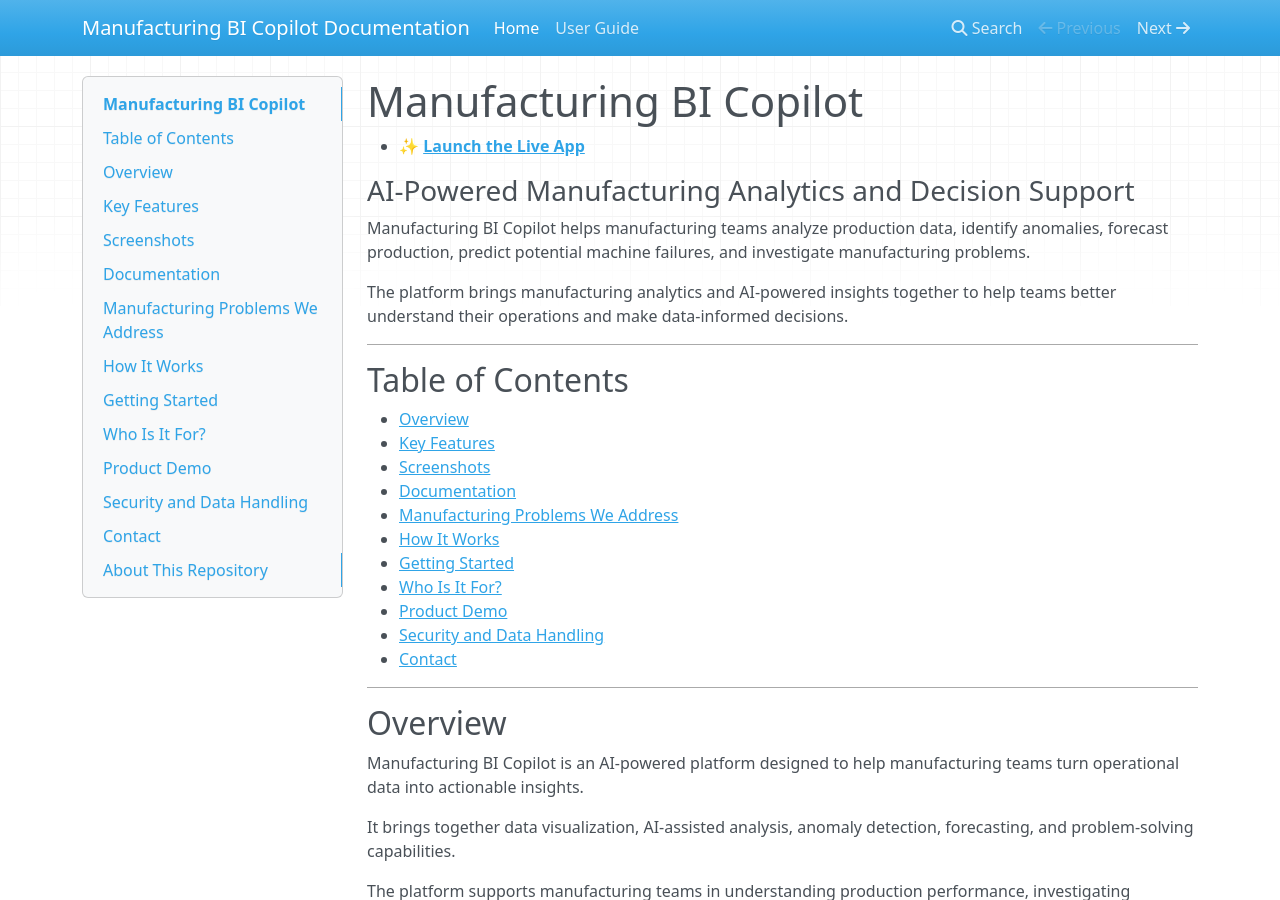
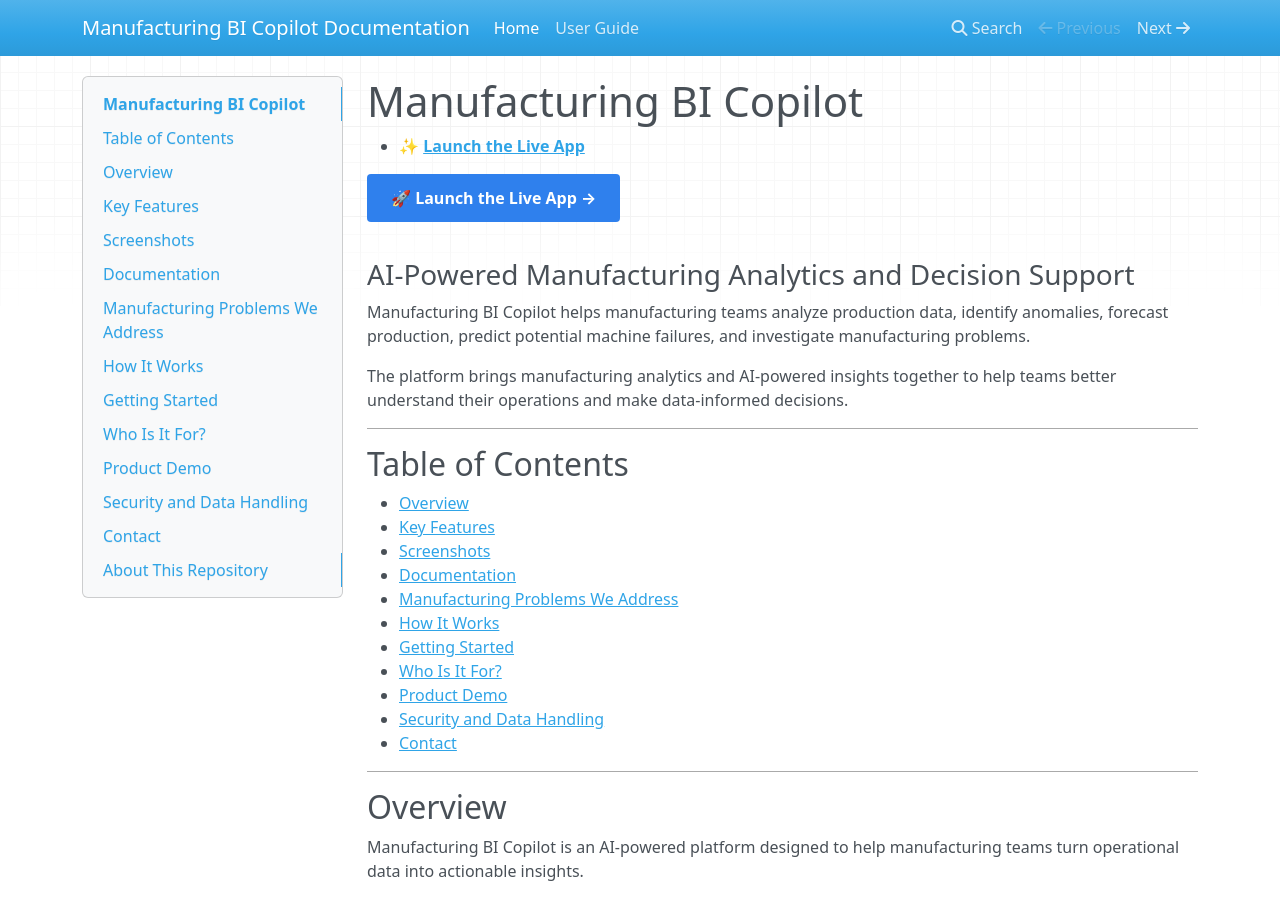
Before and after one commit to mayurlohar955-lgtm/manufacturing-bi-copilot-docs, an MkDocs documentation site: the page built from docs/README.md, in a window 1280 px wide and 900 px high. Built offline with MkDocs 1.6.1, drawn with Linux system fonts in a browser that asks for light colours; nearby versions of some CDN libraries.

Commit message:
Refactor README for clarity and link formatting
Removed duplicate header and adjusted app launch link.

```diff
--- a/docs/README.md
+++ b/docs/README.md
@@ -1,6 +1,9 @@
 # Manufacturing BI Copilot
 
 *   **✨ [Launch the Live App](https://manufacturing.bhavu.co/)**
+
+<a href="https://manufacturing.bhavu.co/" target="_blank" style="background-color: #2F80ED; color: white; padding: 12px 24px; text-decoration: none; border-radius: 4px; font-weight: bold; display: inline-block; margin-bottom: 20px;">🚀 Launch the Live App →</a>
+
 
 ### AI-Powered Manufacturing Analytics and Decision Support
 
```
